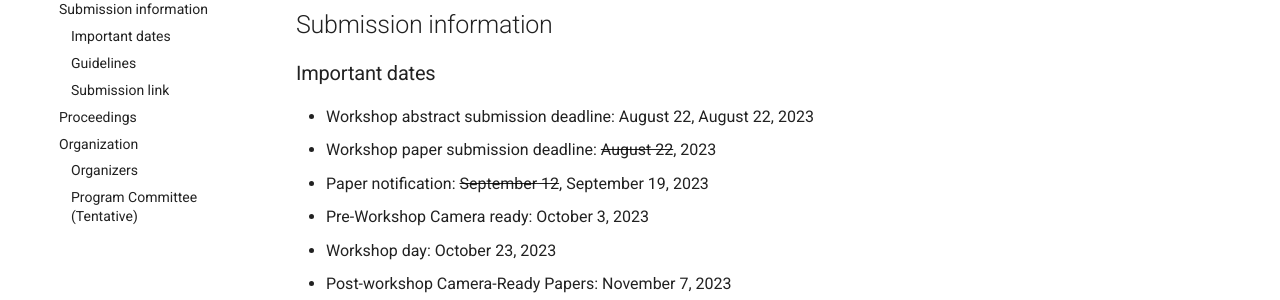
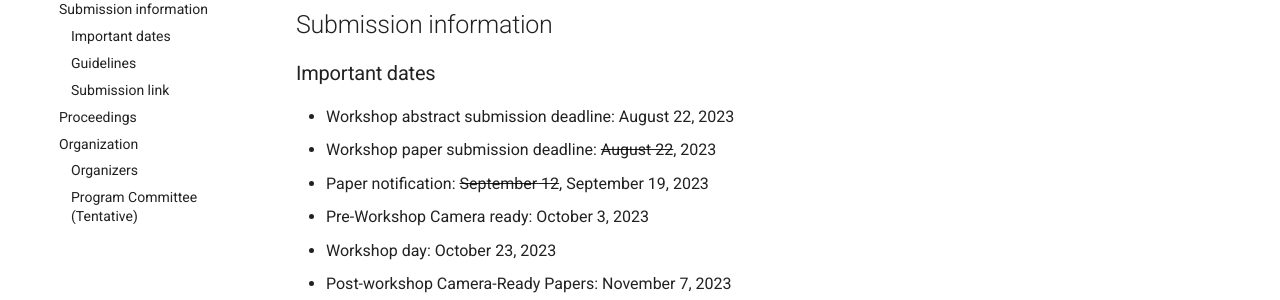
Before and after one commit to sma4pm/sma4pm.github.io, an MkDocs documentation site: the page built from docs/2023/index.md, in a window 1280 px wide and 900 px high, scrolled down 2305 px. Shown: the part 153-453 px from the top of the window. Built offline with MkDocs 1.6.1 and Material for MkDocs 9.7.7, drawn with Linux system fonts in a browser that asks for light colours.

Commit message:
Update index.md

```diff
--- a/docs/2023/index.md
+++ b/docs/2023/index.md
@@ -63,7 +63,7 @@ The workshop is a satellite event of the IEEE Task Force on Process Mining.
 
 ### Important dates
 
-* Workshop abstract submission deadline: August 22, August 22, 2023
+* Workshop abstract submission deadline: August 22, 2023
 * Workshop paper submission deadline: ~~August 22~~, 2023
 * Paper notification: ~~September 12~~, September 19, 2023
 * Pre-Workshop Camera ready: October 3, 2023
```
